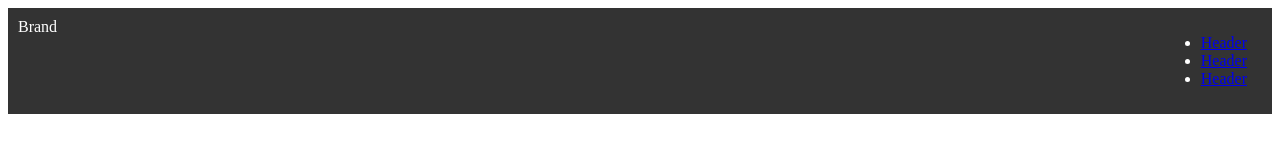
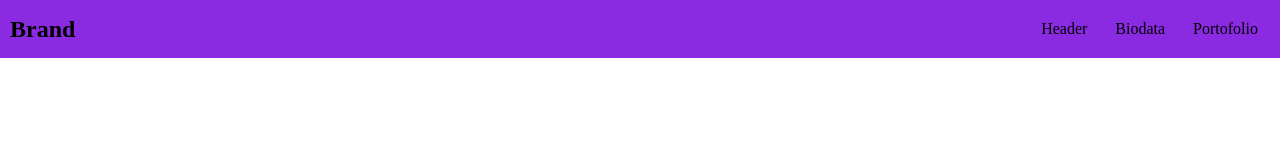
Before and after one commit to fattsowavy/WEB, a plain HTML site: page Tugas1Eduwork/index.html in a window 1280 px wide. Drawn offline with Linux system fonts and the light colour scheme.

Commit message:
bug: navbar

```diff
--- a/Tugas1Eduwork/index.html
+++ b/Tugas1Eduwork/index.html
@@ -7,14 +7,19 @@
     <link rel="stylesheet" href="style.css">
 </head>
 <body>
-
+<div class="main">
     <div class="menu">
-        <div>Brand</div>
-        <ul>
-            <li><a href="header">Header</a></li>
-            <li><a href="header">Header</a></li>
-            <li><a href="header">Header</a></li>
-        </ul>
+       <div class="logo">
+           <h2>Brand</h2>
+       </div>
+        <nav>
+            <ul>
+                <li><a href="#">Header</a></li>
+                <li><a href="#">Biodata</a></li>
+                <li><a href="#">Portofolio</a></li>
+            </ul>
+        </nav>
     </div>
+</div>
 </body>
 </html>
--- a/Tugas1Eduwork/style.css
+++ b/Tugas1Eduwork/style.css
@@ -1,13 +1,36 @@
-.menu {
-    background: #333;
-    color: white;
-    display: flex;
-    justify-content: space-between;
-    padding: 10px;
+* {
+    margin: 0;
+    padding: 0;
+    box-sizing: border-box;
 }
 
-.menu li {
+.menu {
+    display: flex;
+    align-items: center;
+    justify-content: space-between;
+    padding: 0 10px;
+    background-color: blueviolet;
+}
+
+nav ul{
+    margin: 0;
+    padding: 0;
+}
+
+nav ul li {
+    list-style: none;
+    display: inline-block;
+    margin: 0;
+}
+
+nav ul li a {
+    text-decoration: none;
+    font-size: 16px;
+    padding: 20px 12px;
+    color: black;
+    display: block;
+}
+nav ul li a:hover {
+    text-decoration: underline;
     color: white;
-    text-decoration: none;
-    margin: 0 15px;
 }
```
